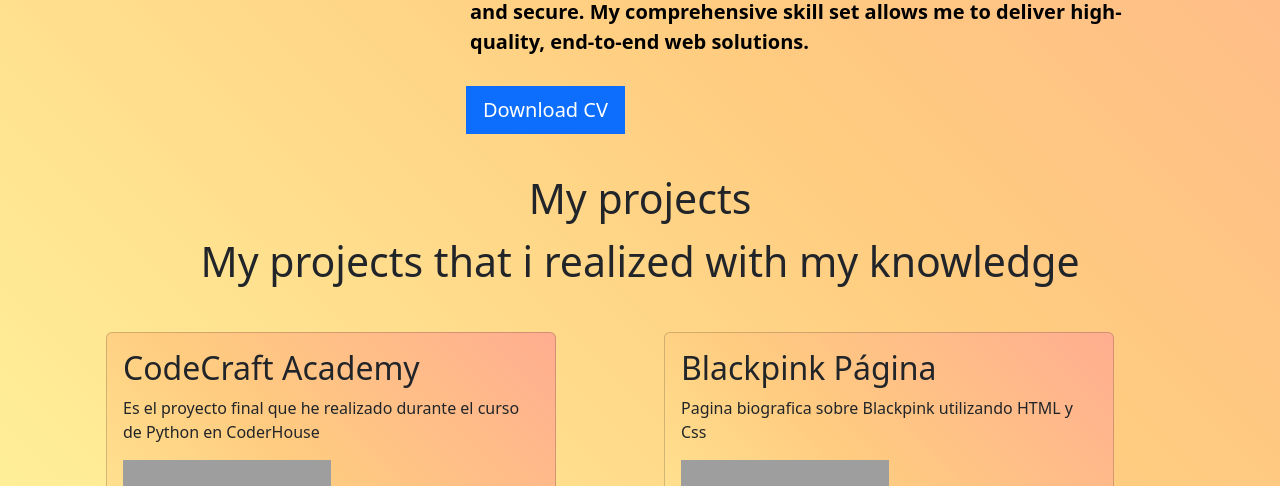
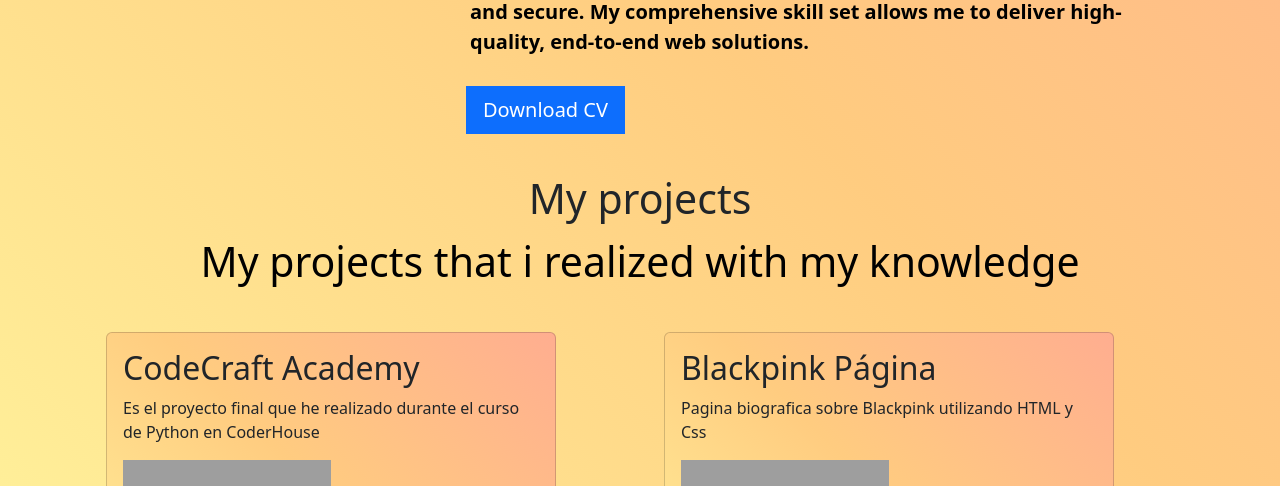
Before and after one commit to brunolm18/django-portfolio, a Django app: page / in a window 1280 px wide. Shown: the part 425-911 px from the top of the page. Run offline with Django 5.2, Linux system fonts and the light colour scheme; data comes from the database, SQL or seed files in the repository; grey boxes are pictures that could not be loaded.

Commit message:
cambios en en el home

```diff
--- a/portafolio/templates/home.html
+++ b/portafolio/templates/home.html
@@ -21,7 +21,7 @@
 
     <div class="row my-4 textcenter">
         <h3 class="text-dark titulo">My projects</h3>
-        <p class="text-dark projects">My projects that i realized with my knowledge</p>
+        <p class="projects">My projects that i realized with my knowledge</p>
 
         {% for project in projects  %}
 
@@ -39,9 +39,6 @@
         </div>
        </div>
         {% endfor %}
+
+
     {% endblock content %}
-
-    </div>
-    {% block footer %}
-    <footer class="card-footer"></footer>
-    {% endblock footer %}
```
